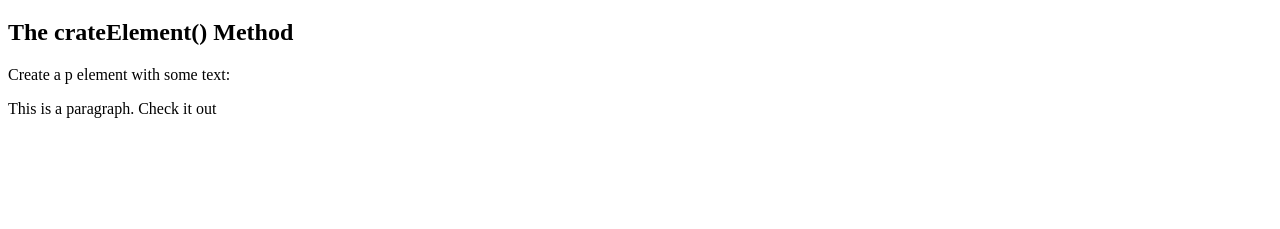
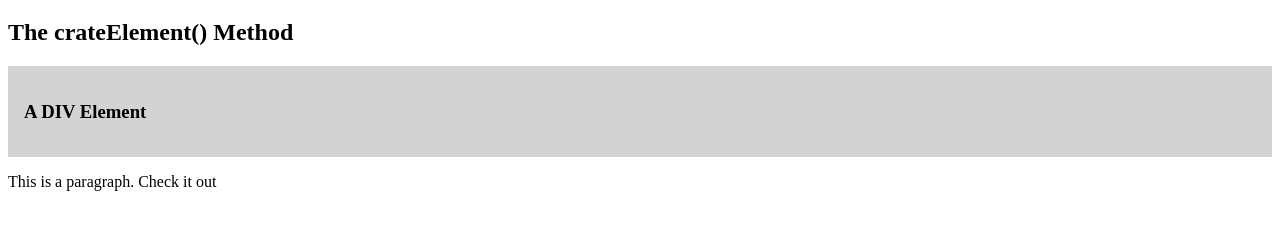
Before and after one commit to llcain/dom-element, a website: page index.html in a window 1280 px wide. Shown: the part 61-290 px from the top of the page. Drawn offline with Linux system fonts and the light colour scheme.

Commit message:
Created CSS file and styled div

```diff
--- a/index.html
+++ b/index.html
@@ -5,12 +5,17 @@
     <meta http-equiv="X-UA-Compatible" content="IE=edge">
     <meta name="viewport" content="width=device-width, initial-scale=1.0">
     <title>Creating DOM Elements</title>
+    <link rel="stylesheet" href="styles.css">
 </head>
 <body>
     <h1>The Document Object</h1>
     <h2>The crateElement() Method</h2>
 
-    <p>Create a p element with some text:</p>
+    <div class="style">
+        <h3>A DIV Element</h3>
+    </div>
+
+
 
     <script src="script.js"></script>
 </body>
--- /dev/null
+++ b/styles.css
@@ -0,0 +1,4 @@
+.style {
+    padding: 16px;
+    background-color: lightgrey;
+}
```
